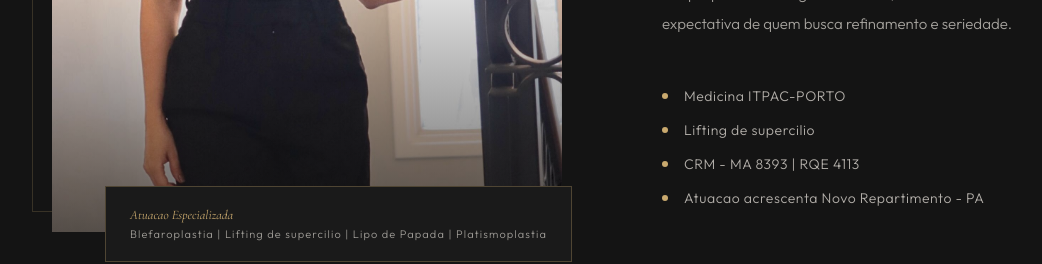
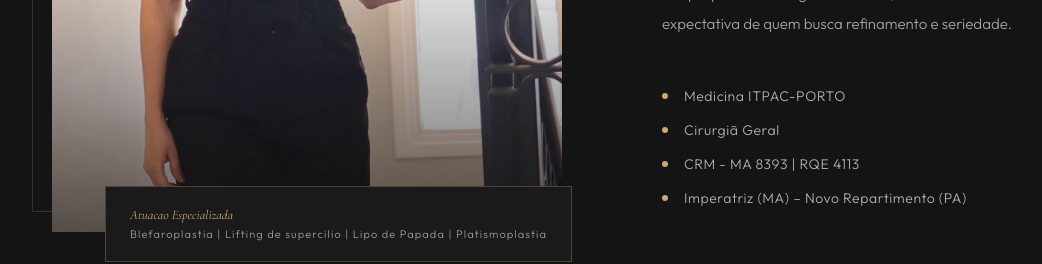
Before and after one commit to calebesaraiva/willianeholanda, a React (Create React App) app: page / in a window 1280 px wide. Shown: the part 1440-1704 px from the top of the page, without its empty margins (28-1070 px from the left). Built offline with nearby package versions, Linux system fonts and the light colour scheme; no server answers.

Commit message:
Atualiza credencial para cirurgiã geral

```diff
--- a/src/content/defaultSiteContent.js
+++ b/src/content/defaultSiteContent.js
@@ -51,9 +51,9 @@ export const defaultSiteContent = {
     ],
     credentials: [
       'Medicina ITPAC-PORTO',
-      'Lifting de supercilio',
+      'Cirurgiã Geral',
       'CRM - MA 8393 | RQE 4113',
-      'Atuacao acrescenta Novo Repartimento - PA',
+      'Imperatriz (MA) – Novo Repartimento (PA)',
     ],
     image: aboutPortraitImage,
     badgeTitle: 'Atuacao Especializada',
```
